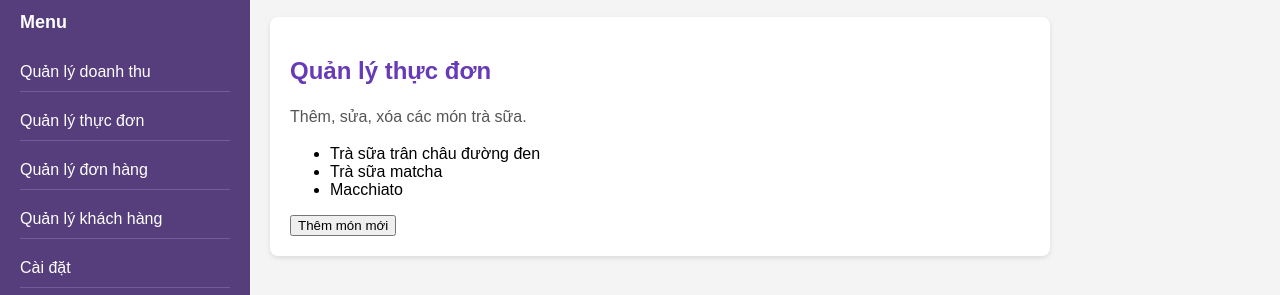
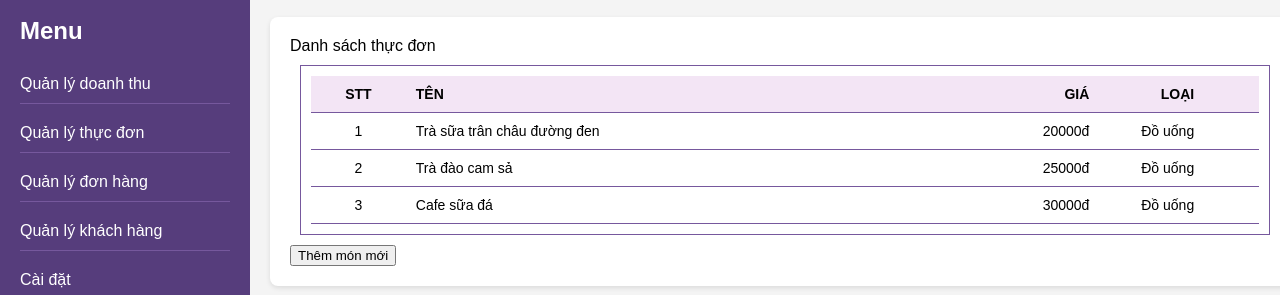
Before and after one commit to 22130101NguyenDucHuy/LapTrinhWebNhom34, a plain HTML site: page Admin/menu-management.html in a window 1280 px wide. Shown: the part 83-378 px from the top of the page. Drawn offline with Linux system fonts and the light colour scheme.

Commit message:
chinh sua trang menu, don hang

```diff
--- a/Admin/admin-style.css
+++ b/Admin/admin-style.css
@@ -64,7 +64,7 @@ header {
 
 .section {
     position: relative;
-    width: calc(100% - 250px);
+    width: 100%;
     padding: 20px;
     background: #fff;
     border-radius: 8px;
@@ -82,23 +82,60 @@ header {
     color: #555;
 }
 
-.sidebar .menu h2 {
-    font-size: 18px;
+.sidebar .menu span{
+    display: inline-block;
+    padding: 5px;
+    font-size: 28px;
     color: #fff;
     margin-bottom: 20px;
+    font-weight: bold;
 }
 
-/*.logout {*/
-/*    color: #fff;*/
-/*    text-decoration: none;*/
-/*    padding: 10px 20px;*/
-/*    background-color: #ff5722;*/
-/*    border-radius: 4px;*/
-/*    display: inline-block;*/
-/*    margin-top: 20px;*/
-/*    transition: background-color 0.3s ease;*/
-/*}*/
+.list-section {
+    padding: 10px;
+    border: 1px solid #76589d;
+    margin: 10px;
+    font-family: Arial, sans-serif;
+    font-size: 14px;
+}
 
-/*.logout:hover {*/
-/*    background-color: #e64a19;*/
-/*}*/
+.list-title,
+.list-section ul li {
+    display: grid;
+    grid-template-columns: 10% 40% 30% 10%;
+    gap: 10px;
+    align-items: center;
+    padding: 10px 0;
+    border-bottom: 1px solid #76589d;
+}
+
+.list-title {
+    font-weight: bold;
+    background-color: #f3e5f5;
+    text-transform: uppercase;
+}
+
+.list-section ul {
+    padding: 0;
+    margin: 0;
+}
+
+.list-section ul li {
+    list-style: none;
+}
+
+.list-section ul li:hover {
+    background-color: #f9f2ff;
+}
+
+.column {
+    text-align: left;
+}
+
+.column.stt {
+    text-align: center;
+}
+.column.price,
+.column.type {
+    text-align: right;
+}
--- a/Admin/menu-management.html
+++ b/Admin/menu-management.html
@@ -28,16 +28,42 @@
     <div class="content">
         <!-- Menu Management Section -->
         <div id="menu-management" class="section">
-            <h2>Quản lý thực đơn</h2>
-            <p>Thêm, sửa, xóa các món trà sữa.</p>
-            <ul>
-                <li>Trà sữa trân châu đường đen</li>
-                <li>Trà sữa matcha</li>
-                <li>Macchiato</li>
-            </ul>
+            <span>Danh sách thực đơn</span>
+            <div id="menu-box" class="list-section">
+                <div class="list-title">
+                    <div class="column stt">STT</div>
+                    <div class="column name">Tên</div>
+                    <div class="column price">Giá</div>
+                    <div class="column type">Loại</div>
+                </div>
+                <ul>
+                    <li>
+                        <div class="column stt">1</div>
+                        <div class="column name">Trà sữa trân châu đường đen</div>
+                        <div class="column price">20000đ</div>
+                        <div class="column type">Đồ uống</div>
+                    </li>
+                    <li>
+                        <div class="column stt">2</div>
+                        <div class="column name">Trà đào cam sả</div>
+                        <div class="column price">25000đ</div>
+                        <div class="column type">Đồ uống</div>
+                    </li>
+                    <li>
+                        <div class="column stt">3</div>
+                        <div class="column name">Cafe sữa đá</div>
+                        <div class="column price">30000đ</div>
+                        <div class="column type">Đồ uống</div>
+                    </li>
+                </ul>
+            </div>
+
             <button>Thêm món mới</button>
         </div>
+
+
     </div>
+</div>
 </div>
 </body>
 
```
Also changed, not shown: Admin/order-management.html (+28 -4 lines).
